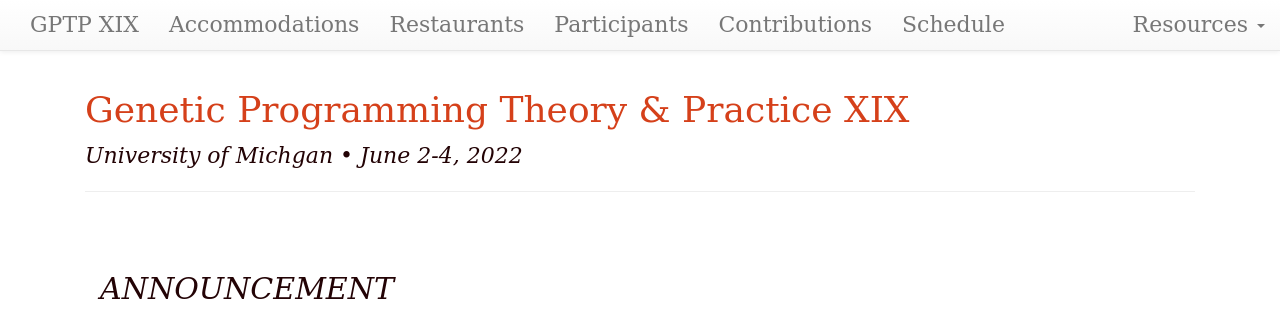
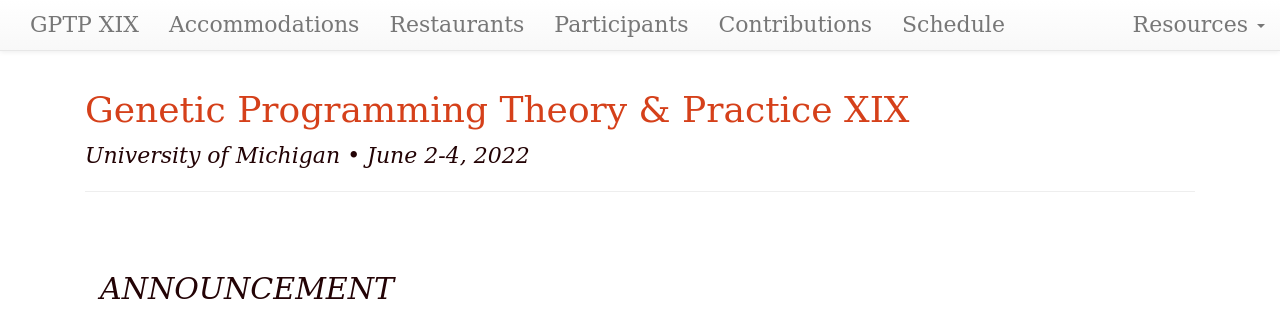
Before and after one commit to GPTP-workshop/gptp-workshop.github.io, a Jekyll site: the page built from index.md, in a window 1280 px wide and 900 px high. Shown: the top 336 px of the window. Built offline with Jekyll 4.4.1, drawn with Linux system fonts in a browser that asks for light colours; our own code applies the rules of GitHub Pages for plain Markdown files.

Commit message:
Update default.html

```diff
--- a/_layouts/default.html
+++ b/_layouts/default.html
@@ -21,7 +21,7 @@
     <div class="container">
       <div class="col-sm-12">
         <h1><a href="index.html">Genetic Programming Theory & Practice {{page.roman}}</a></h1>
-        <div class="dateline">University of Michgan • {{page.dates}} <hr /></div>
+        <div class="dateline">University of Michigan • {{page.dates}} <hr /></div>
         <div class="col-sm-12">
         {{ content }}
         </div>
```
